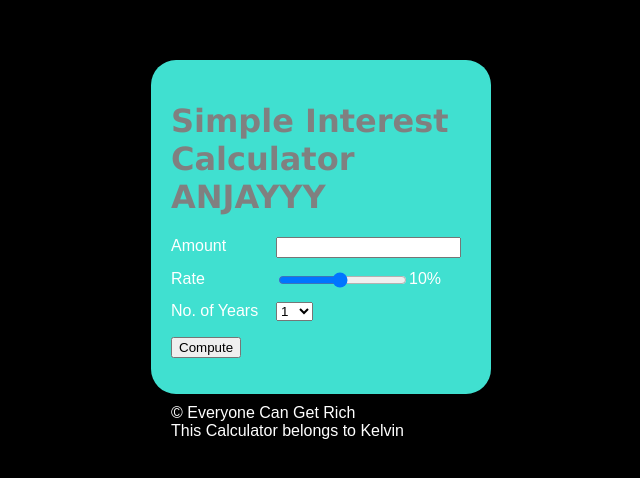
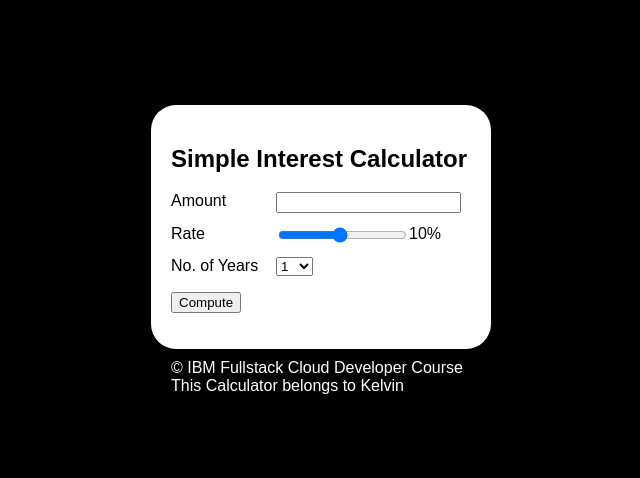
Before and after one commit to kelvinkn17/git-practice, a plain HTML site: page index.html in a window 1280 px wide. Shown: the part 158-636 px from the top of the page, without its empty margins (327-967 px from the left). Drawn offline with Linux system fonts and the light colour scheme.

Commit message:
change color and title

```diff
--- a/index.html
+++ b/index.html
@@ -12,7 +12,7 @@
 <body>
     <div style="display: flex; width: 100vw; min-height: 100vh; align-items: center; justify-content: center; flex-direction: column;">
         <div class="maindiv">
-            <h1>Simple Interest Calculator ANJAYYY</h1>
+            <h2>Simple Interest Calculator</h2>
 
             <!-- form start -->
             <div class="form-item">
@@ -62,7 +62,7 @@
         </div>
 
         <footer style="margin-top: 10px; width: 300px;">
-            © Everyone Can Get Rich<br/>
+            © IBM Fullstack Cloud Developer Course<br/>
             This Calculator belongs to Kelvin
         </footer>
     </div>
--- a/style.css
+++ b/style.css
@@ -4,8 +4,7 @@ h1{color:grey;font-family:verdana}
 
 .maindiv {
     background-color: white;
-    /* color: black; */
-    background-color: turquoise;
+    color: black;
     width: 300px;
     padding: 20px;
     border-radius: 25px;
```
